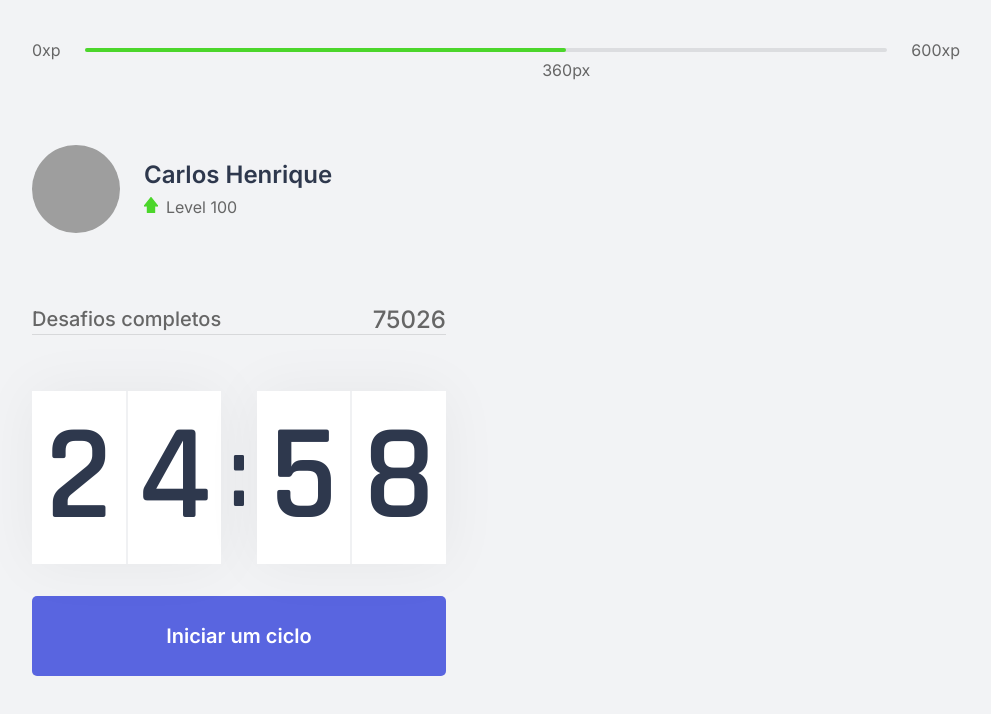
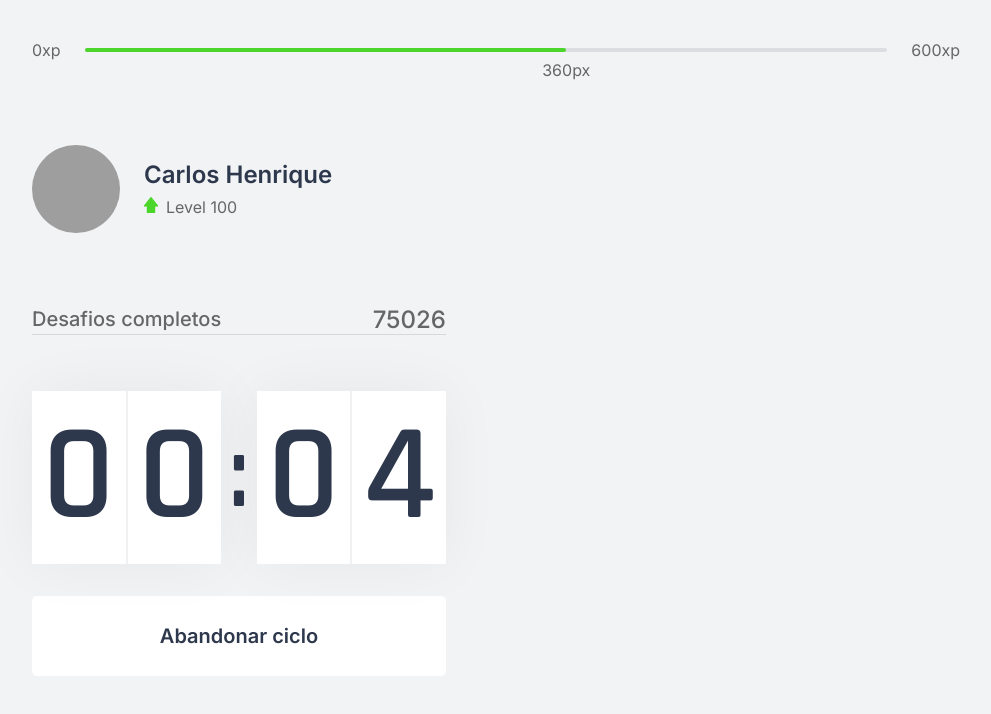
Before and after one commit to Carlos-hr/moveit-nlw-04, a Next.js app: page / in a window 1280 px wide. Both pictures are taken after a click on the button "Iniciar um ciclo". Shown: the top 714 px of the page, without its empty margins (144-1135 px from the left). Built offline with nearby package versions, Linux system fonts and the light colour scheme; grey boxes are pictures that could not be loaded.

Commit message:
fix(countdown e tsconfig): finalização do countdown e ajuste eslint

```diff
--- a/src/components/Countdown/Countdown.tsx
+++ b/src/components/Countdown/Countdown.tsx
@@ -1,9 +1,12 @@
 import { useEffect, useState } from "react";
 import styles from "../../styles/components/Countdown.module.css";
 
+let countdownTimeout: NodeJS.Timeout;
+
 const Countdown = () => {
-  const [time, setTime] = useState(25 * 60);
-  const [active, setActive] = useState(false);
+  const [time, setTime] = useState(0.1 * 60);
+  const [isActive, setIsActive] = useState(false);
+  const [hasFinished, setHasFinished] = useState(false);
 
   const minutes = Math.floor(time / 60);
   const seconds = time % 60;
@@ -12,16 +15,25 @@
   const [secondLeft, secondRight] = String(seconds).padStart(2, "0").split("");
 
   const startCountdown = () => {
-    setActive(!active);
+    setIsActive(true);
+  };
+
+  const stoptCountdown = () => {
+    clearInterval(countdownTimeout);
+    setIsActive(false);
+    setTime(0.1 * 60);
   };
 
   useEffect(() => {
-    if (active && time > 0) {
-      setTimeout(() => {
+    if (isActive && time > 0) {
+      countdownTimeout = setTimeout(() => {
         setTime(time - 1);
       }, 1000);
+    } else if (isActive && time === 0) {
+      setHasFinished(true);
+      setIsActive(false);
     }
-  }, [active, time]);
+  }, [isActive, time]);
 
   return (
     <div>
@@ -36,6 +48,22 @@
           <span>{secondRight}</span>
         </div>
       </div>
+
+      {hasFinished ? (
+        <button disabled className={styles.countdownButton}>
+          Ciclo encerrado
+        </button>
+      ) : (
+        <>
+          {isActive ? (
+            <button
+              type="button"
+              className={`${styles.countdownButton}  ${styles.countdownButtonActive}`}
+              onClick={stoptCountdown}
+            >
+              Abandonar ciclo
+            </button>
+          ) : (
             <button
               type="button"
               className={styles.countdownButton}
@@ -43,6 +71,9 @@
             >
               Iniciar um ciclo
             </button>
+          )}
+        </>
+      )}
     </div>
   );
 };
--- a/src/styles/components/Countdown.module.css
+++ b/src/styles/components/Countdown.module.css
@@ -51,6 +51,22 @@
   transition: background-color 0.2s;
 }
 
-.countdownButton:hover {
+.countdownButton:not(:disabled):hover {
   background: var(--blue-dark);
 }
+
+.countdownButtonActive {
+  background: var(--white);
+  color: var(--title);
+}
+
+.countdownButtonActive::not(:disabled):hover {
+  background: var(--red);
+  color: var(--white);
+}
+
+.countdownButton:disabled {
+  background: var(--white);
+  color: var(--text);
+  cursor: not-allowed;
+}
```
Also changed, not shown: tsconfig.json (+3 -13 lines). Lines whose indentation alone changed are shown as unchanged.
